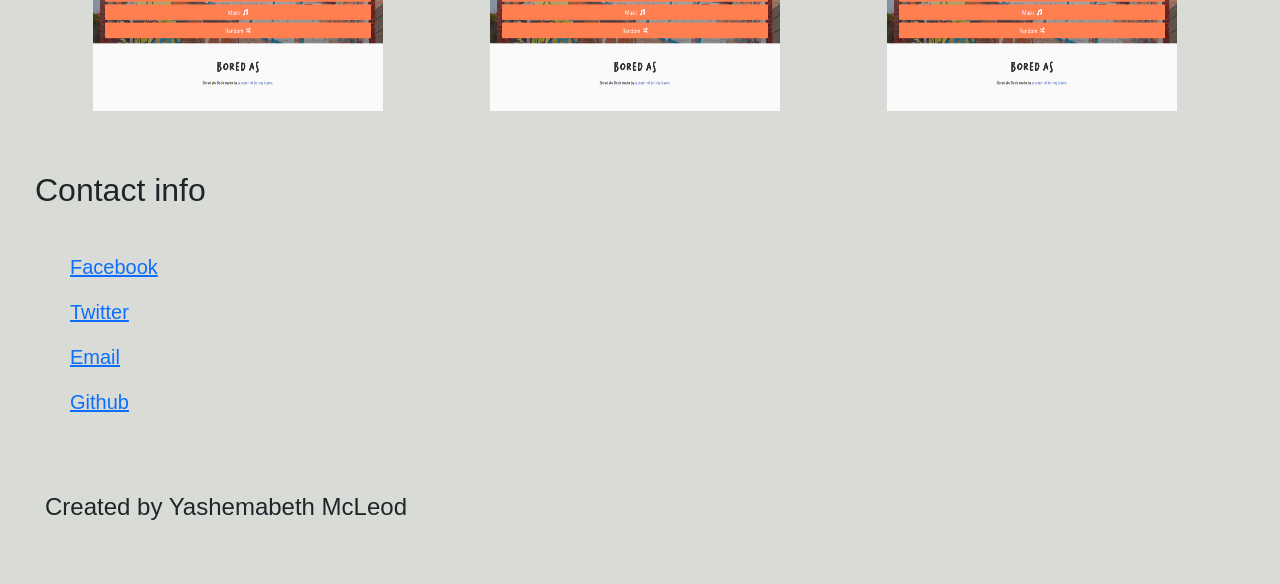
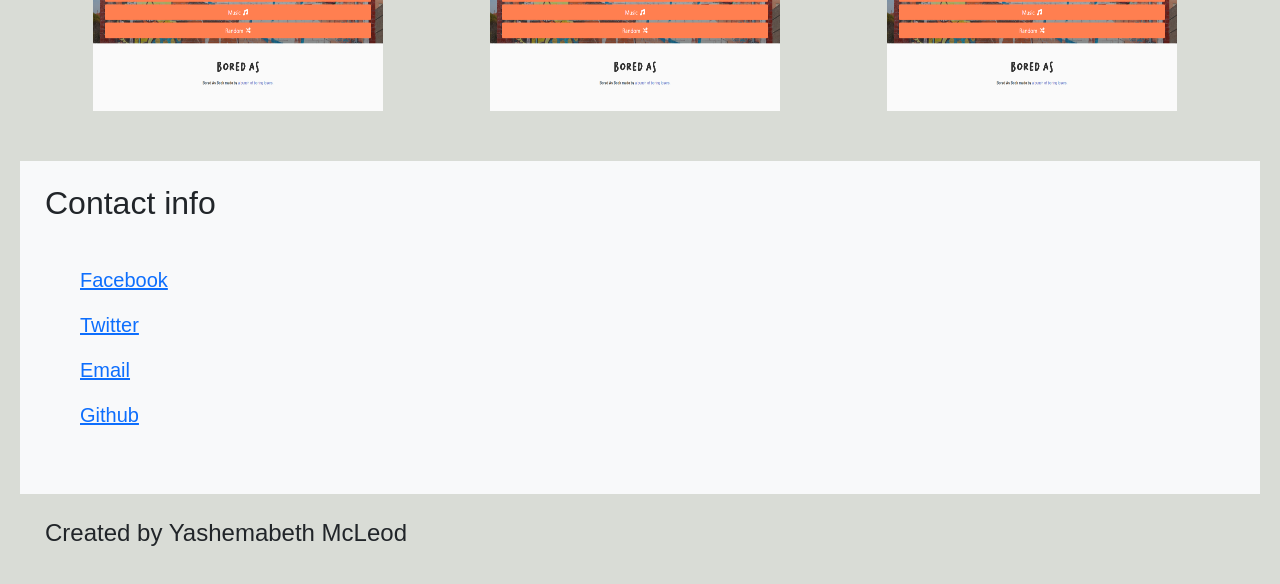
Before and after one commit to Yashemabeth/yashemabeth-portfolio, a plain HTML site: page index.html in a window 1280 px wide. Shown: the part 2228-2812 px from the top of the page. Before the commit the page ends 2788 px from the top, so only its background shows below. Drawn offline with nearby package versions, Linux system fonts and the light colour scheme.

Commit message:
edited the index.html and the styless.css

```diff
--- a/assets/css/styles.css
+++ b/assets/css/styles.css
@@ -22,7 +22,6 @@ body {
   display: flex;
   flex-direction: row;
   flex-wrap: wrap;
-
 }
 
 ul {
@@ -31,12 +30,10 @@ ul {
   padding: 20px;
 }
 
-
 .about-flex-container {
   display: flex;
   flex-direction: column;
   flex-wrap: wrap;
-
 }
 
 .projects-flex-container {
@@ -44,15 +41,16 @@ ul {
   flex-direction: row;
   flex-wrap: wrap;
   justify-content: space-around;
-
 }
 
 @media screen and (max-width: 576px) {
   .nav-flex-container {
     flex-direction: column;
     align-items: center;
-
+  }
 }
 
-
+.contact {
+  flex-direction: row;
+  flex-wrap: wrap;
 }
--- a/index.html
+++ b/index.html
@@ -111,6 +111,7 @@
     </section>
 
     <!-- Contact Info -->
+    <nav class="navbar navbar-expand-lg navbar-light bg-light style="style="background-color: #e3f2fd;" id="nav-footer">
     <div class="contact" id="contact-info">
         <h2>Contact info</h2>
         <ul>
@@ -120,7 +121,7 @@
             <li><a href="https://github.com/Yashemabeth">Github</a></li>
         </ul>
     </div>
-
+    </nav>
     <!-- Footer-->
     <div>
         <footer class="footer" id="footer">
```
Lines whose indentation alone changed are shown as unchanged.
